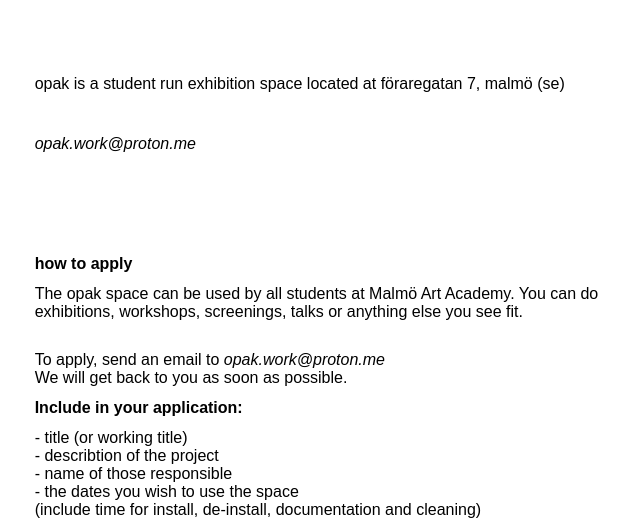
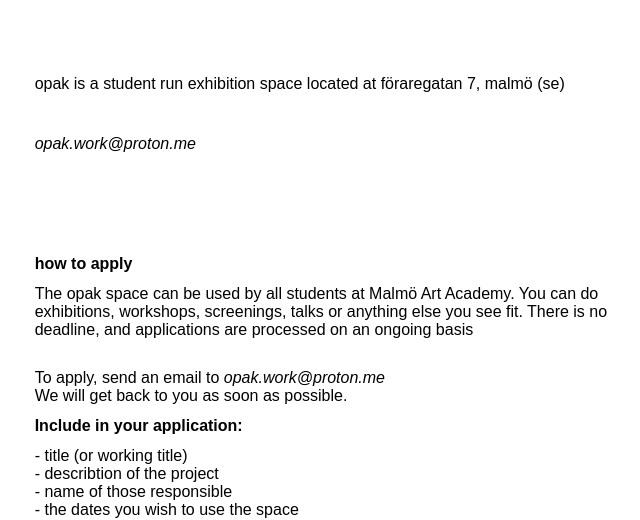
Before and after one commit to opakwork/opak.work, a plain HTML site: page info.html in a window 1280 px wide. Shown: the part 254-774 px from the top of the page, without its empty margins (285-925 px from the left). Drawn offline with Linux system fonts and the light colour scheme.

Commit message:
Update info.html

```diff
--- a/info.html
+++ b/info.html
@@ -106,7 +106,8 @@ fetch('assets/announcement.txt')
 <p>
  </p>
 <p><strong>how to apply</strong></p>
-<p>The opak space can be used by all students at Malmö Art Academy. You can do exhibitions, workshops, screenings, talks or anything else you see fit.<p/>
+<p>The opak space can be used by all students at Malmö Art Academy. You can do exhibitions, workshops, screenings, talks or anything else you see fit.
+		There is no deadline, and applications are processed on an ongoing basis<p/>
 
 <br>To apply, send an email to <em>opak.work@proton.me</em>
 <br>We will get back to you as soon as possible.
```
